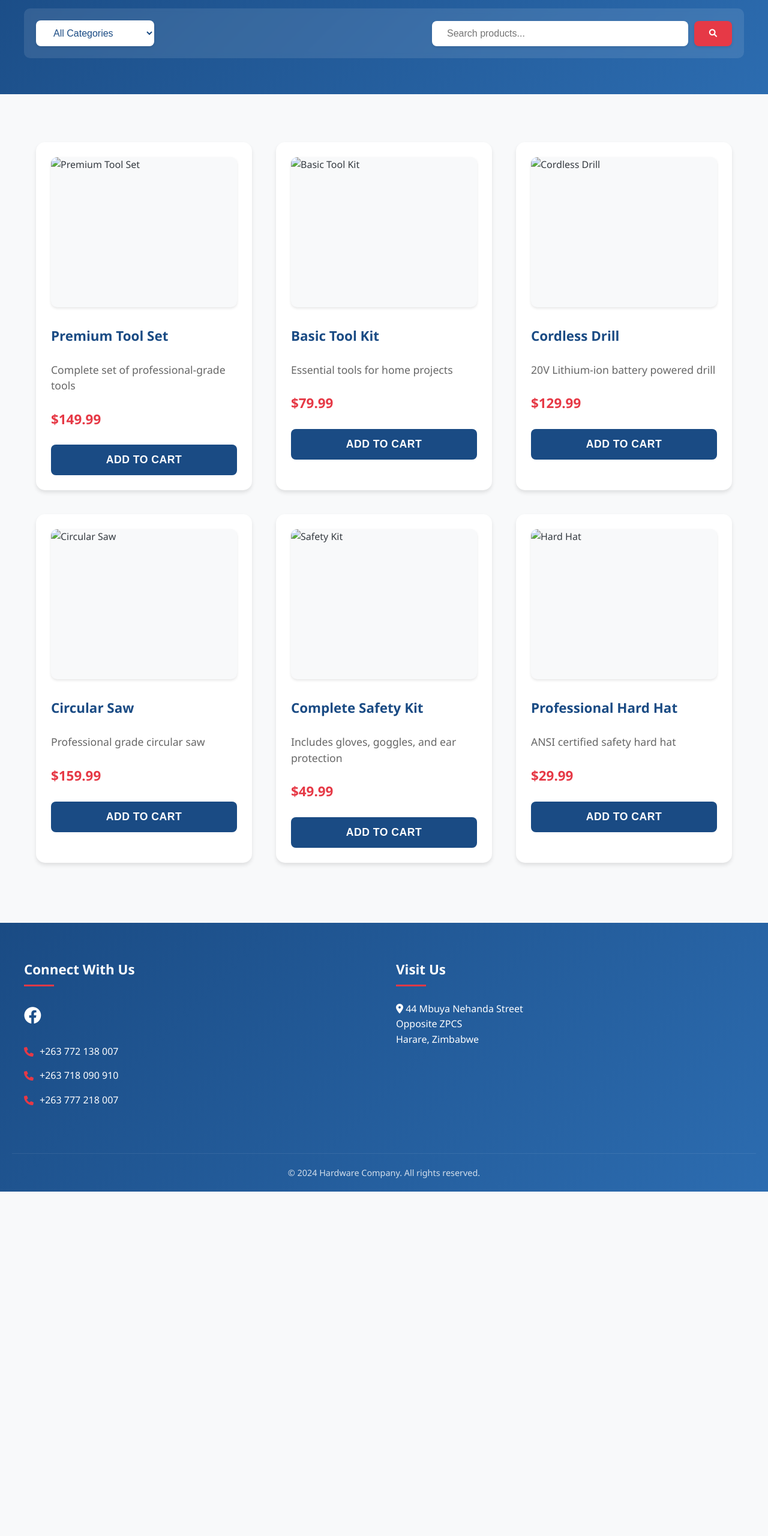
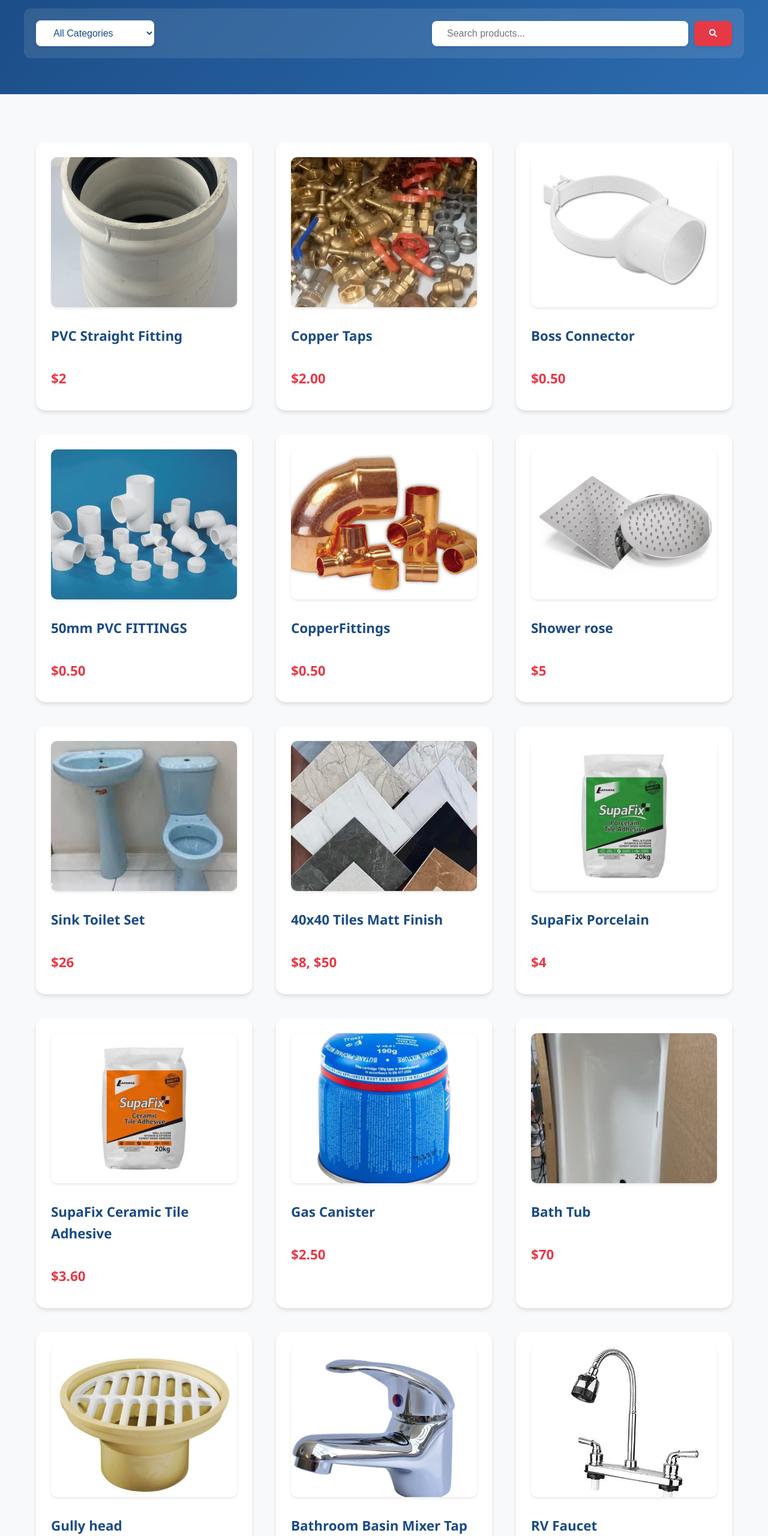
Before and after one commit to GOZOTA01/Willogems-Website, a website: page products.html in a window 1280 px wide. Shown: the part 240-2800 px from the top of the page at 60% size. Before the commit the page ends 2226 px from the top, so only its background shows below. Drawn offline with Linux system fonts and the light colour scheme.

Commit message:
adding some new products

```diff
--- a/products.html
+++ b/products.html
@@ -30,67 +30,159 @@
         </section>
 
         <section class="products-grid">
-            <!-- Tools Category -->
-            <div class="product-card" data-category="tools">
+            <div class="product-card">
                 <div class="product-image">
-                    <img src="path-to-tool-image.jpg" alt="Premium Tool Set">
+                    <img src="src/images/PVC_Straight_Fitting_$2.JPG" alt="PVC Straight Fitting">
                 </div>
-                <h3>Premium Tool Set</h3>
-                <p>Complete set of professional-grade tools</p>
-                <span class="price">$149.99</span>
-                <button class="buy-button">Add to Cart</button>
+                <h3>PVC Straight Fitting</h3>
+                <span class="price">$2</span>
             </div>
-
-            <div class="product-card" data-category="tools">
+            <div class="product-card">
                 <div class="product-image">
-                    <img src="path-to-tool-image.jpg" alt="Basic Tool Kit">
+                    <img src="src/images/Copper_Taps_$2.00.jpeg" alt="Copper Taps">
                 </div>
-                <h3>Basic Tool Kit</h3>
-                <p>Essential tools for home projects</p>
-                <span class="price">$79.99</span>
-                <button class="buy-button">Add to Cart</button>
+                <h3>Copper Taps</h3>
+                <span class="price">$2.00</span>
             </div>
-
-            <!-- Power Tools Category -->
-            <div class="product-card" data-category="power-tools">
+            <div class="product-card">
                 <div class="product-image">
-                    <img src="path-to-tool-image.jpg" alt="Cordless Drill">
+                    <img src="src/images/Boss_Connector_$0.50.jpg" alt="Boss Connector">
                 </div>
-                <h3>Cordless Drill</h3>
-                <p>20V Lithium-ion battery powered drill</p>
-                <span class="price">$129.99</span>
-                <button class="buy-button">Add to Cart</button>
+                <h3>Boss Connector</h3>
+                <span class="price">$0.50</span>
             </div>
-
-            <div class="product-card" data-category="power-tools">
+            <div class="product-card">
                 <div class="product-image">
-                    <img src="path-to-tool-image.jpg" alt="Circular Saw">
+                    <img src="src/images/50mm_PVC_FITTINGS_$0.50.jpg" alt="50mm PVC FITTINGS">
                 </div>
-                <h3>Circular Saw</h3>
-                <p>Professional grade circular saw</p>
-                <span class="price">$159.99</span>
-                <button class="buy-button">Add to Cart</button>
+                <h3>50mm PVC FITTINGS</h3>
+                <span class="price">$0.50</span>
             </div>
-
-            <!-- Safety Equipment Category -->
-            <div class="product-card" data-category="safety">
+            <div class="product-card">
                 <div class="product-image">
-                    <img src="path-to-tool-image.jpg" alt="Safety Kit">
+                    <img src="src/images/CopperFittings_$0.50.png" alt="CopperFittings">
                 </div>
-                <h3>Complete Safety Kit</h3>
-                <p>Includes gloves, goggles, and ear protection</p>
-                <span class="price">$49.99</span>
-                <button class="buy-button">Add to Cart</button>
+                <h3>CopperFittings</h3>
+                <span class="price">$0.50</span>
             </div>
-
-            <div class="product-card" data-category="safety">
+            <div class="product-card">
                 <div class="product-image">
-                    <img src="path-to-tool-image.jpg" alt="Hard Hat">
+                    <img src="src/images/Shower_rose_$5.JPG" alt="Shower rose">
                 </div>
-                <h3>Professional Hard Hat</h3>
-                <p>ANSI certified safety hard hat</p>
-                <span class="price">$29.99</span>
-                <button class="buy-button">Add to Cart</button>
+                <h3>Shower rose</h3>
+                <span class="price">$5</span>
+            </div>
+            <div class="product-card">
+                <div class="product-image">
+                    <img src="src/images/Sink_Toilet_Set_$26.JPG" alt="Sink Toilet Set">
+                </div>
+                <h3>Sink Toilet Set</h3>
+                <span class="price">$26</span>
+            </div>
+            <div class="product-card">
+                <div class="product-image">
+                    <img src="src/images/40x40_Tiles_Matt_Finish_$8_$50.jpeg" alt="40x40 Tiles Matt Finish">
+                </div>
+                <h3>40x40 Tiles Matt Finish</h3>
+                <span class="price">$8, $50</span>
+            </div>
+            <div class="product-card">
+                <div class="product-image">
+                    <img src="src/images/SupaFix_Porcelain_$4.JPG" alt="SupaFix Porcelain">
+                </div>
+                <h3>SupaFix Porcelain</h3>
+                <span class="price">$4</span>
+            </div>
+            <div class="product-card">
+                <div class="product-image">
+                    <img src="src/images/SupaFix_Ceramic_Tile_Adhesive_$3.60.JPG" alt="SupaFix Ceramic Tile Adhesive">
+                </div>
+                <h3>SupaFix Ceramic Tile Adhesive</h3>
+                <span class="price">$3.60</span>
+            </div>
+            <div class="product-card">
+                <div class="product-image">
+                    <img src="src/images/Gas_Canister_$2.50.jpeg" alt="Gas Canister">
+                </div>
+                <h3>Gas Canister</h3>
+                <span class="price">$2.50</span>
+            </div>
+            <div class="product-card">
+                <div class="product-image">
+                    <img src="src/images/Bath_Tub_$70.jpeg" alt="Bath Tub">
+                </div>
+                <h3>Bath Tub</h3>
+                <span class="price">$70</span>
+            </div>
+            <div class="product-card">
+                <div class="product-image">
+                    <img src="src/images/Gully_head_$2.JPG" alt="Gully head">
+                </div>
+                <h3>Gully head</h3>
+                <span class="price">$2</span>
+            </div>
+            <div class="product-card">
+                <div class="product-image">
+                    <img src="src/images/Bathroom_Basin_Mixer_Tap_$3.PNG" alt="Bathroom Basin Mixer Tap">
+                </div>
+                <h3>Bathroom Basin Mixer Tap</h3>
+                <span class="price">$3</span>
+            </div>
+            <div class="product-card">
+                <div class="product-image">
+                    <img src="src/images/RV_Faucet_$10.jpeg" alt="RV Faucet">
+                </div>
+                <h3>RV Faucet</h3>
+                <span class="price">$10</span>
+            </div>
+            <div class="product-card">
+                <div class="product-image">
+                    <img src="src/images/Wall_Faucet_$7.JPG" alt="Wall Faucet">
+                </div>
+                <h3>Wall Faucet</h3>
+                <span class="price">$7</span>
+            </div>
+            <div class="product-card">
+                <div class="product-image">
+                    <img src="src/images/PVC_Rodding_Eye_$0.50.JPG" alt="PVC Rodding Eye">
+                </div>
+                <h3>PVC Rodding Eye</h3>
+                <span class="price">$0.50</span>
+            </div>
+            <div class="product-card">
+                <div class="product-image">
+                    <img src="src/images/PVC_Y.Junction_$0.50.png" alt="PVC Y.Junction">
+                </div>
+                <h3>PVC Y.Junction</h3>
+                <span class="price">$0.50</span>
+            </div>
+            <div class="product-card">
+                <div class="product-image">
+                    <img src="src/images/Three_Way_PVC_Pipe_$2.JPG" alt="Three Way PVC Pipe">
+                </div>
+                <h3>Three Way PVC Pipe</h3>
+                <span class="price">$2</span>
+            </div>
+            <div class="product-card">
+                <div class="product-image">
+                    <img src="src/images/PVC_I.E.T_$3.50.JPG" alt="PVC I.E.T">
+                </div>
+                <h3>PVC I.E.T</h3>
+                <span class="price">$3.50</span>
+            </div>
+            <div class="product-card">
+                <div class="product-image">
+                    <img src="src/images/PVC_pipes_110mm_$15_25mm_$7_32mm_$8.JPG" alt="PVC pipes 110mm, 25mm, 32mm">
+                </div>
+                <h3>PVC pipes 110mm, 25mm, 32mm</h3>
+                <span class="price">110mm $15, 25mm $7, 32mm $8</span>
+            </div>
+            <div class="product-card">
+                <div class="product-image">
+                    <img src="src/images/Single_Tray_Kitchen_Sinks_$45.jpeg" alt="Single Tray Kitchen Sinks">
+                </div>
+                <h3>Single Tray Kitchen Sinks</h3>
+                <span class="price">$45</span>
             </div>
         </section>
     </main>
```
Also changed, not shown: index.html (+23 -15 lines), src/images/40x40_Tiles_Matt_Finish_$8_$50.jpeg (renamed from src/images/40x40_Tiles_Matt_Finish.jpeg), src/images/Bathroom_Basin_Mixer_Tap_$3.PNG (renamed from src/images/Bathroom_Basin_Mixer_Tap.PNG), src/images/CopperFittings_$0.50.png (renamed from src/images/CopperFittings.png), src/images/Copper_Taps_$2.00.jpeg (renamed from src/images/Copper_Taps.jpeg), src/images/Gully_head_$2.JPG (renamed from src/images/Gully_head.JPG), src/images/PVC_Straight_Fitting_$2.JPG (renamed from src/images/PVC_Straight_Fitting.JPG), src/images/PVC_pipes_110mm_$15_25mm_$7_32mm_$8.JPG (renamed from src/images/PVC_pipes.JPG), src/images/RV_Faucet_$10.jpeg (renamed from src/images/RV_Faucet.jpeg), src/images/Single_Tray_Kitchen_Sinks_$45.jpeg (renamed from src/images/Single_Tray_Kitchen_Sinks.jpeg), src/images/SupaFix_Ceramic_Tile_Adhesive_$3.60.JPG (renamed from src/images/SupaFix_Ceramic_Tile_Adhesive.JPG), src/images/SupaFix_Porcelain_$4.JPG (renamed from src/images/SupaFix_Porcelain.JPG), src/images/Three_Way_PVC_Pipe_$2.JPG (renamed from src/images/Three_Way_PVC_Pipe.JPG), src/images/Wall_Faucet_$7.JPG (renamed from src/images/Wall_Faucet.JPG).
